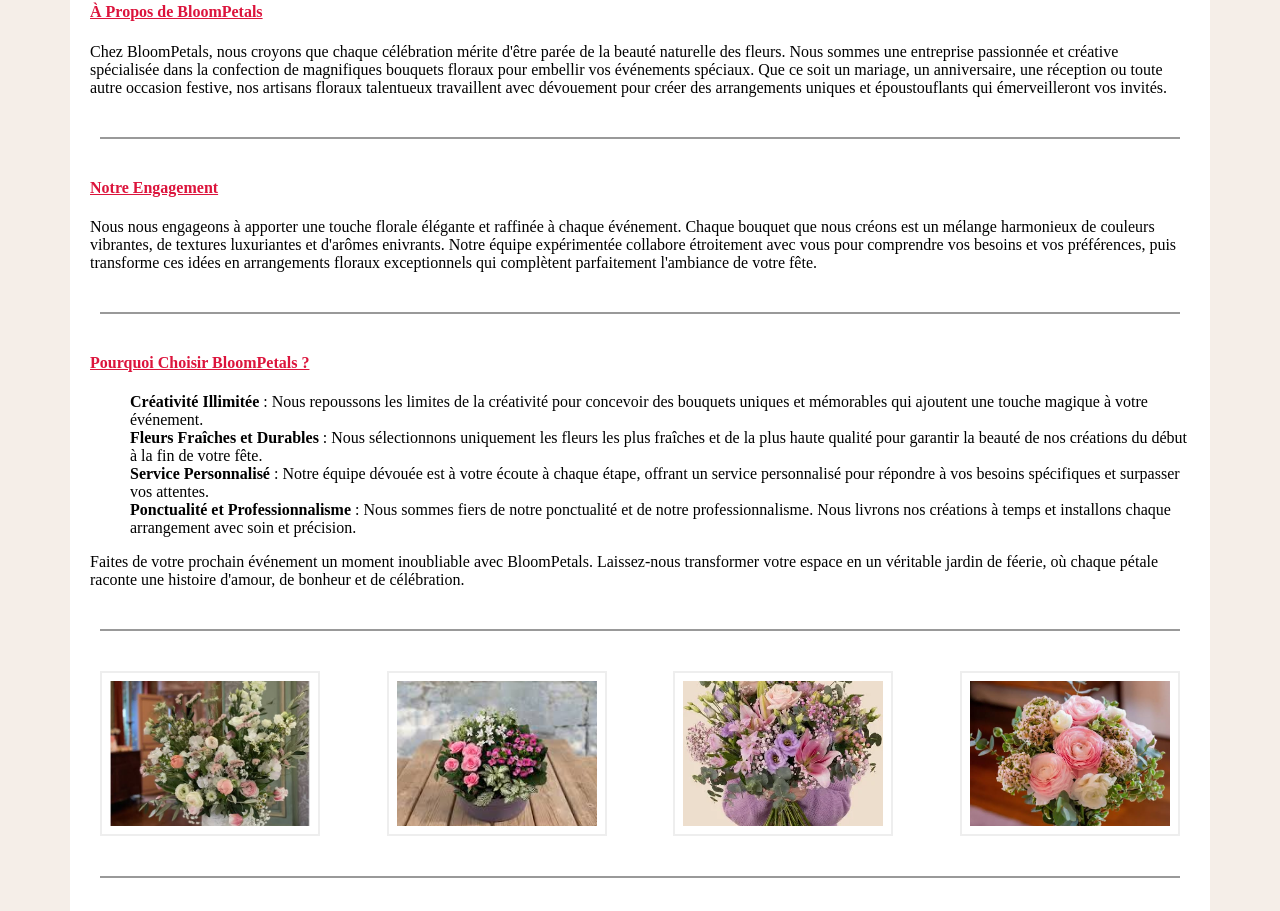
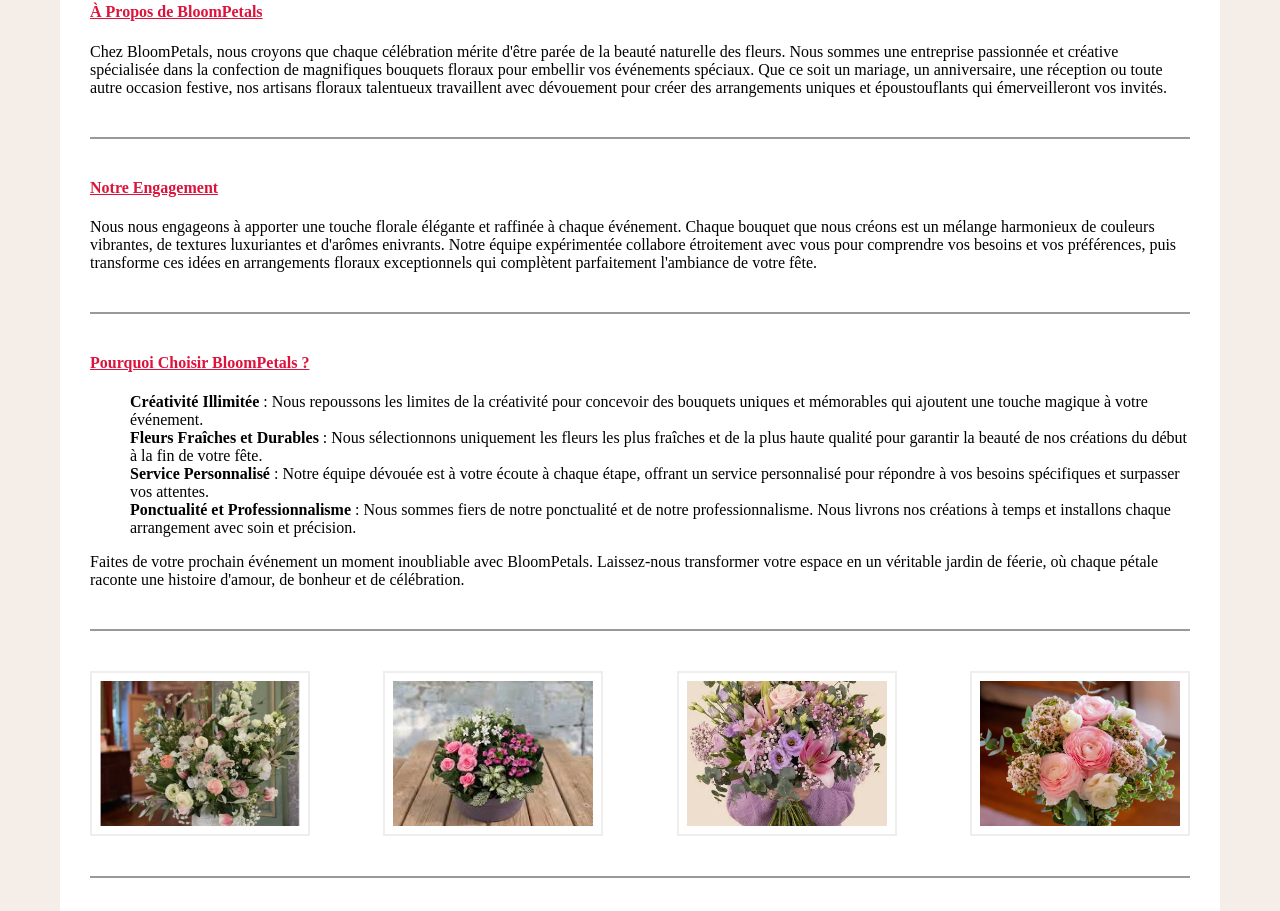
Before and after one commit to camilla-dabrowskigoual/Site-vitrine-fleuriste, a plain HTML site: page index.html in a window 1280 px wide. Shown: the part 189-1100 px from the top of the page. Drawn offline with Linux system fonts and the light colour scheme.

Commit message:
Mis à jour du padding à container

```diff
--- a/index.css
+++ b/index.css
@@ -12,7 +12,7 @@ body {
     padding: 20px;
     margin: 0 auto;
     max-width: 1100px;
-    padding: 5px 20px 20px;
+    padding: 5px 30px 20px;
 }
 
 
@@ -87,7 +87,7 @@ ul {
 hr{
     border: none;
     border-top: 2.1px solid #999;
-    margin: 40px 10px;
+    margin: 40px 0px;
 }
 
 footer{
@@ -100,7 +100,7 @@ footer{
     display: flex;
     justify-content:space-between;
     align-items:center;
-    margin : 0 10px;
+    margin : 0;
     gap : 15px;
 
 }
```
